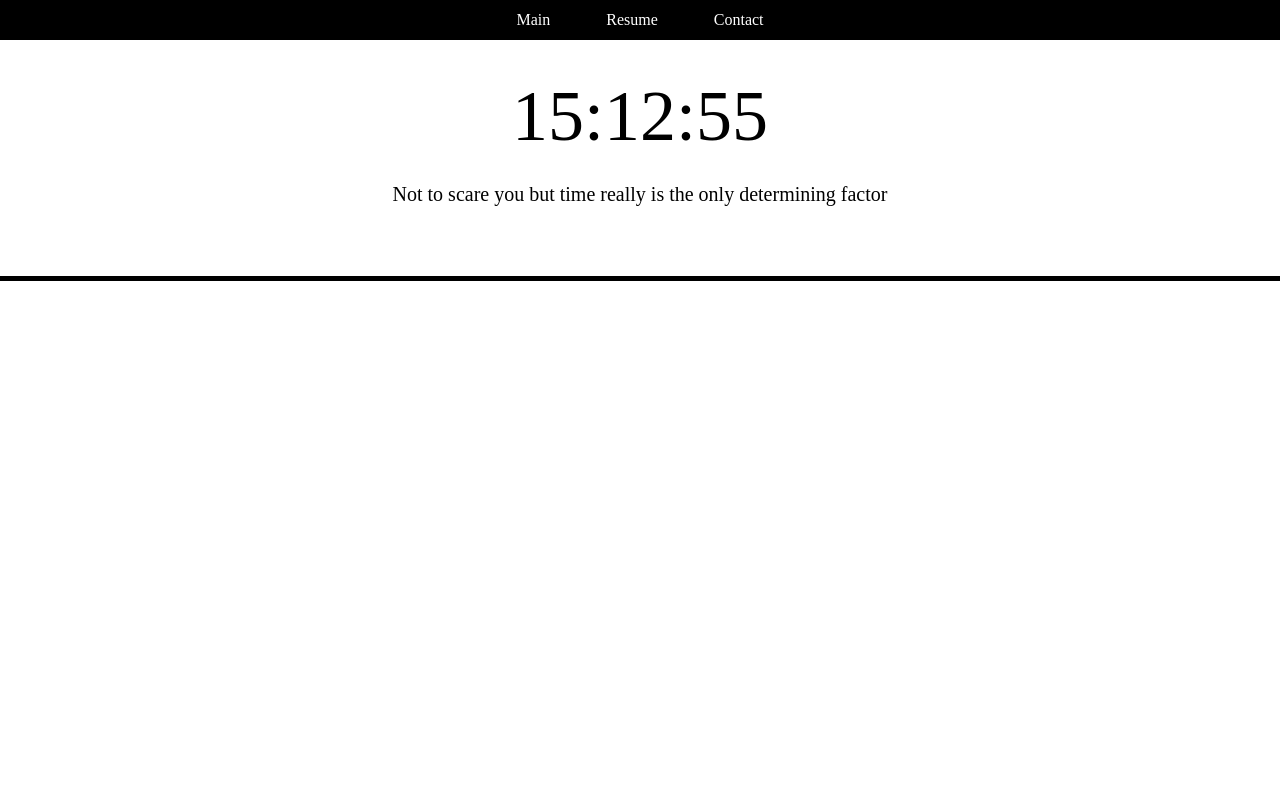
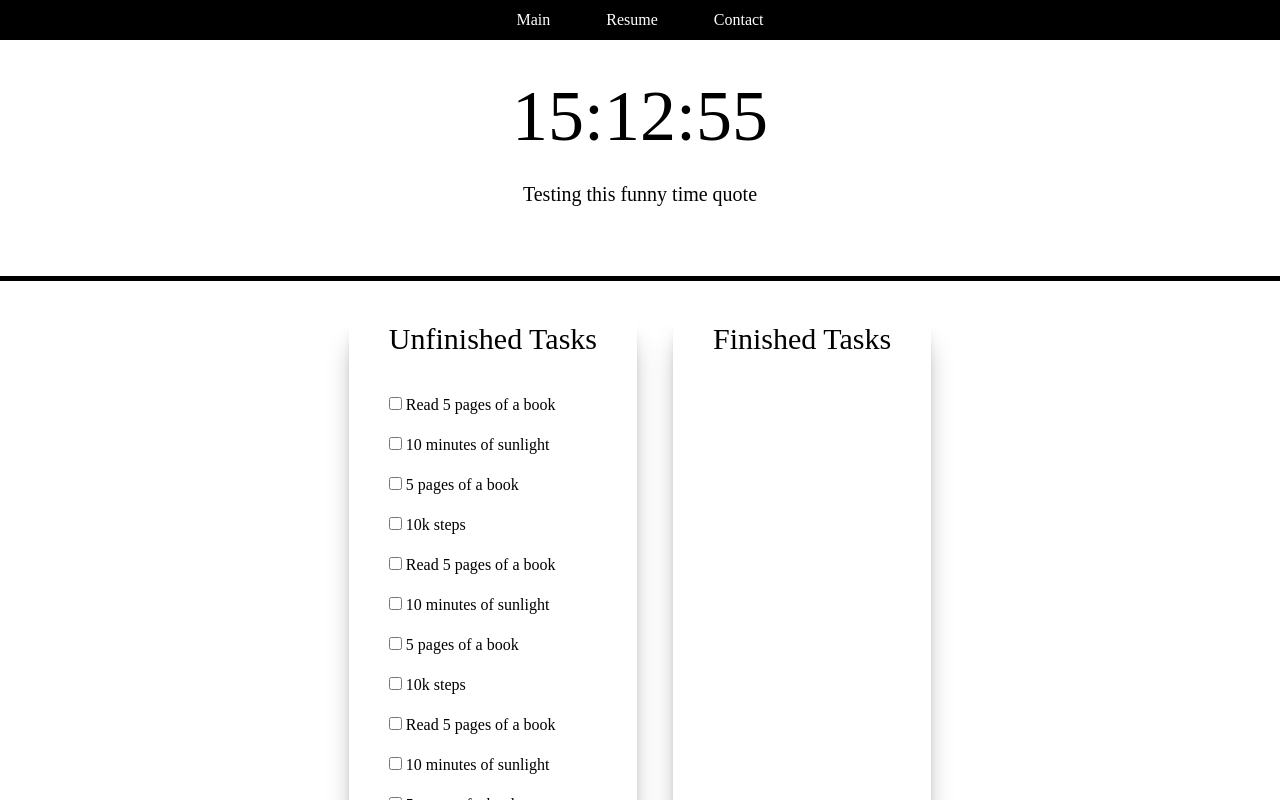
Before and after one commit to otmmn/Ot, a React (Vite) app: page / in a window 1280 px wide. Shown: the top 800 px of the page. Built offline with nearby package versions, Linux system fonts and the light colour scheme; a web font is replaced by a local one.

Commit message:
Tasks dispay layout finalized (not functionable yet) Tasks configuration was updating for style testing purposes

```diff
--- a/src/App.jsx
+++ b/src/App.jsx
@@ -1,11 +1,13 @@
 import { Header } from "./components/Header/Header";
-import { Main } from "./components/Main/Main";
+import { Panel } from "./components/Panel/Panel";
+import { DisplayTasks } from "./components/Tasks/DisplayTasks";
 
 function App() {
   return (
     <div>
       <Header />
-      <Main />
+      <Panel />
+      <DisplayTasks />
     </div>
   );
 }
--- /dev/null
+++ b/src/Config/Tasks.js
@@ -0,0 +1,66 @@
+export let Tasks = [
+  {
+    name: "Read 5 pages of a book",
+    isFinished: false,
+  },
+  {
+    name: "10 minutes of sunlight",
+    isFinished: false,
+  },
+  {
+    name: "5 pages of a book",
+    isFinished: false,
+  },
+  {
+    name: "10k steps",
+    isFinished: false,
+  },
+  {
+    name: "Read 5 pages of a book",
+    isFinished: false,
+  },
+  {
+    name: "10 minutes of sunlight",
+    isFinished: false,
+  },
+  {
+    name: "5 pages of a book",
+    isFinished: false,
+  },
+  {
+    name: "10k steps",
+    isFinished: false,
+  },
+  {
+    name: "Read 5 pages of a book",
+    isFinished: false,
+  },
+  {
+    name: "10 minutes of sunlight",
+    isFinished: false,
+  },
+  {
+    name: "5 pages of a book",
+    isFinished: false,
+  },
+  {
+    name: "10k steps",
+    isFinished: false,
+  },
+  {
+    name: "Read 5 pages of a book",
+    isFinished: false,
+  },
+  {
+    name: "10 minutes of sunlight",
+    isFinished: false,
+  },
+  {
+    name: "5 pages of a book",
+    isFinished: false,
+  },
+  {
+    name: "10k steps",
+    isFinished: false,
+  },
+];
--- a/src/components/Main/Main.jsx
+++ b/src/components/Panel/Panel.jsx
@@ -1,7 +1,7 @@
 import { Quotes } from "../../Config/Quotes";
 import { Timer } from "../../Config/Timer";
 
-export const Main = () => {
+export const Panel = () => {
   const timeQuotesIndex = (index) => {
     return Math.floor(Math.random() * index);
   };
--- /dev/null
+++ b/src/components/Tasks/DisplayTasks.jsx
@@ -0,0 +1,42 @@
+import { useState } from "react";
+import { Tasks } from "../../Config/Tasks";
+import { useEffect } from "react";
+
+export const DisplayTasks = () => {
+  const [finishedTasks, setFinishedTasks] = useState([]);
+  const [unfinishedTasks, setUnfinishedTasks] = useState([]);
+
+  useEffect(() => {
+    setFinishedTasks(Tasks.filter((Task) => Task.isFinished));
+    setUnfinishedTasks(Tasks.filter((Task) => !Task.isFinished));
+  }, []);
+
+  return (
+    <div className="flex justify-center gap-9 py-10">
+      <div className="px-10 shadow-xl/30">
+        <h1 className="text-3xl">Unfinished Tasks</h1>
+        <ul className="pt-7">
+          {unfinishedTasks.map((Task, key) => {
+            return (
+              <li key={key} className="py-2">
+                <input type="checkbox" /> {Task.name}
+              </li>
+            );
+          })}
+        </ul>
+      </div>
+      <div className="px-10 shadow-xl/30">
+        <h1 className="text-3xl">Finished Tasks</h1>
+        <ul className="pt-7">
+          {finishedTasks.map((Task, key) => {
+            return (
+              <li key={key}>
+                <input type="checkbox" /> {Task.name}
+              </li>
+            );
+          })}
+        </ul>
+      </div>
+    </div>
+  );
+};
```
Also changed, not shown: src/components/FinishedTasks/FinishedTaks.jsx (deleted), src/components/UnfinishedTasks/UnfinishedTasks.jsx (deleted).
